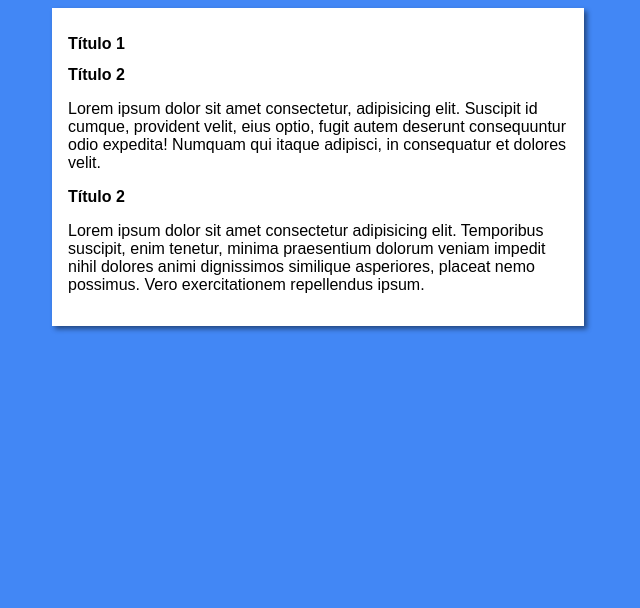
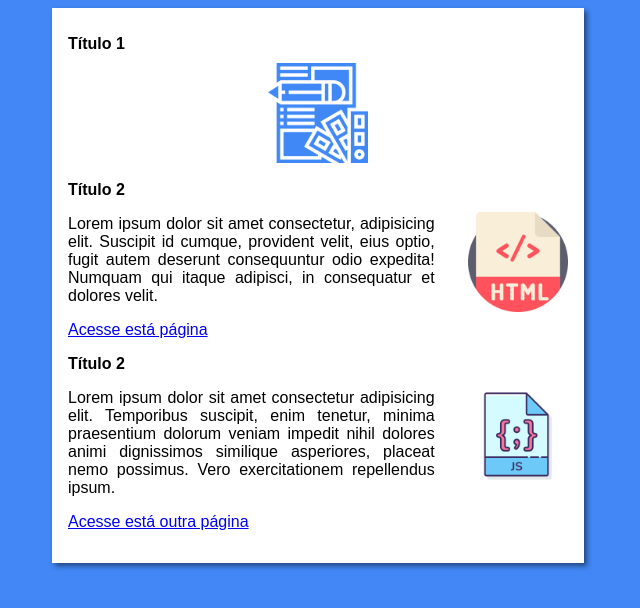
Before and after one commit to breneroliveira/site-teste, a plain HTML site: page index.html in a window 1280 px wide. Shown: the whole page, without its empty margins (322-962 px from the left). Drawn offline with Linux system fonts and the light colour scheme.

Commit message:
new pages

```diff
--- a/estilos/style.css
+++ b/estilos/style.css
@@ -13,4 +13,28 @@ main {
     margin: auto;
     padding: 16px;
     box-shadow: 3px 3px 5px hsla(0, 0%, 0%, 0.473);
+    text-align: justify;
 }
+
+p {
+    margin-right: 100pt;
+}
+
+div {
+    text-align: center;
+}
+
+img {
+    max-width:150px;
+    max-height:100px;
+    width: auto;
+    height: auto;
+}
+
+.logo img {
+    max-width:150px;
+    max-height:100px;
+    width: auto;
+    height: auto;
+    float: right;
+}
--- a/index.html
+++ b/index.html
@@ -11,15 +11,26 @@
     <main>
         <header>
             <h1>Título 1</h1>
+            <div>
+                <img src="imagens/projeto colorido.png" alt="Logo provisoria do projeto - Colorida">
+            </div>
+        </header>
         <article>
             <h2>Título 2</h2>
+            <div class="logo">
+                <img src="imagens/html.png" alt="Logo HTML">
+            </div>
             <p>Lorem ipsum dolor sit amet consectetur, adipisicing elit. Suscipit id cumque, provident velit, eius optio, fugit autem deserunt consequuntur odio expedita! Numquam qui itaque adipisci, in consequatur et dolores velit.</p>
+            <p><a href="page-one.html">Acesse está página</a></p>
         </article>
         <article>
             <h2>Título 2</h2>
+            <div class="logo">
+                <img src="imagens/script-java.png" alt="Logo JavaScript">
+            </div>
             <p>Lorem ipsum dolor sit amet consectetur adipisicing elit. Temporibus suscipit, enim tenetur, minima praesentium dolorum veniam impedit nihil dolores animi dignissimos similique asperiores, placeat nemo possimus. Vero exercitationem repellendus ipsum.</p>
+            <p><a href="page-two.html">Acesse está outra página</a></p>
         </article>
-        </header>
     </main>
 </body>
 </html>
```
Also changed, not shown: page-one.html (added, +22 -0 lines), page-two.html (added, +22 -0 lines). Lines whose indentation alone changed are shown as unchanged.
